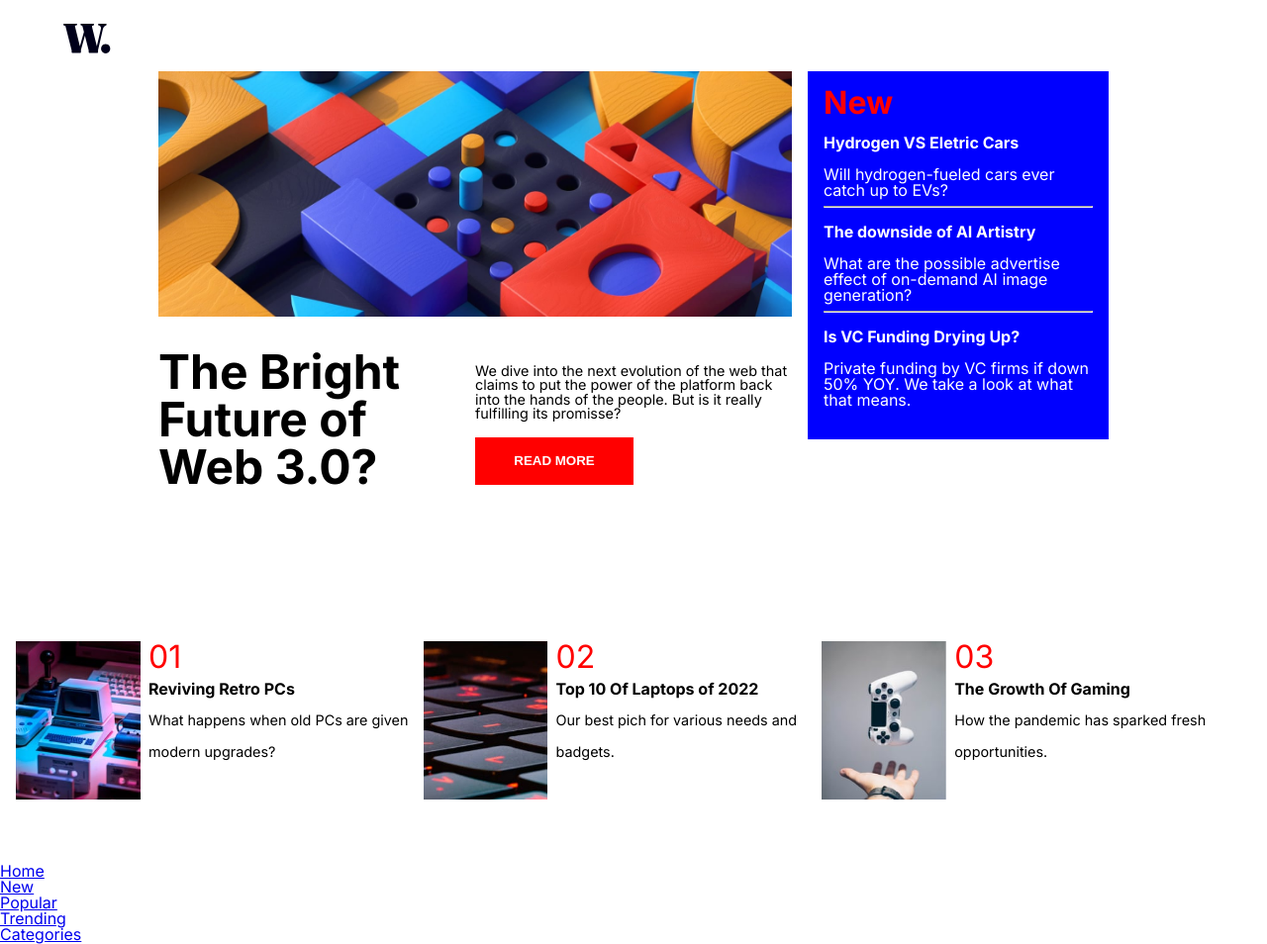
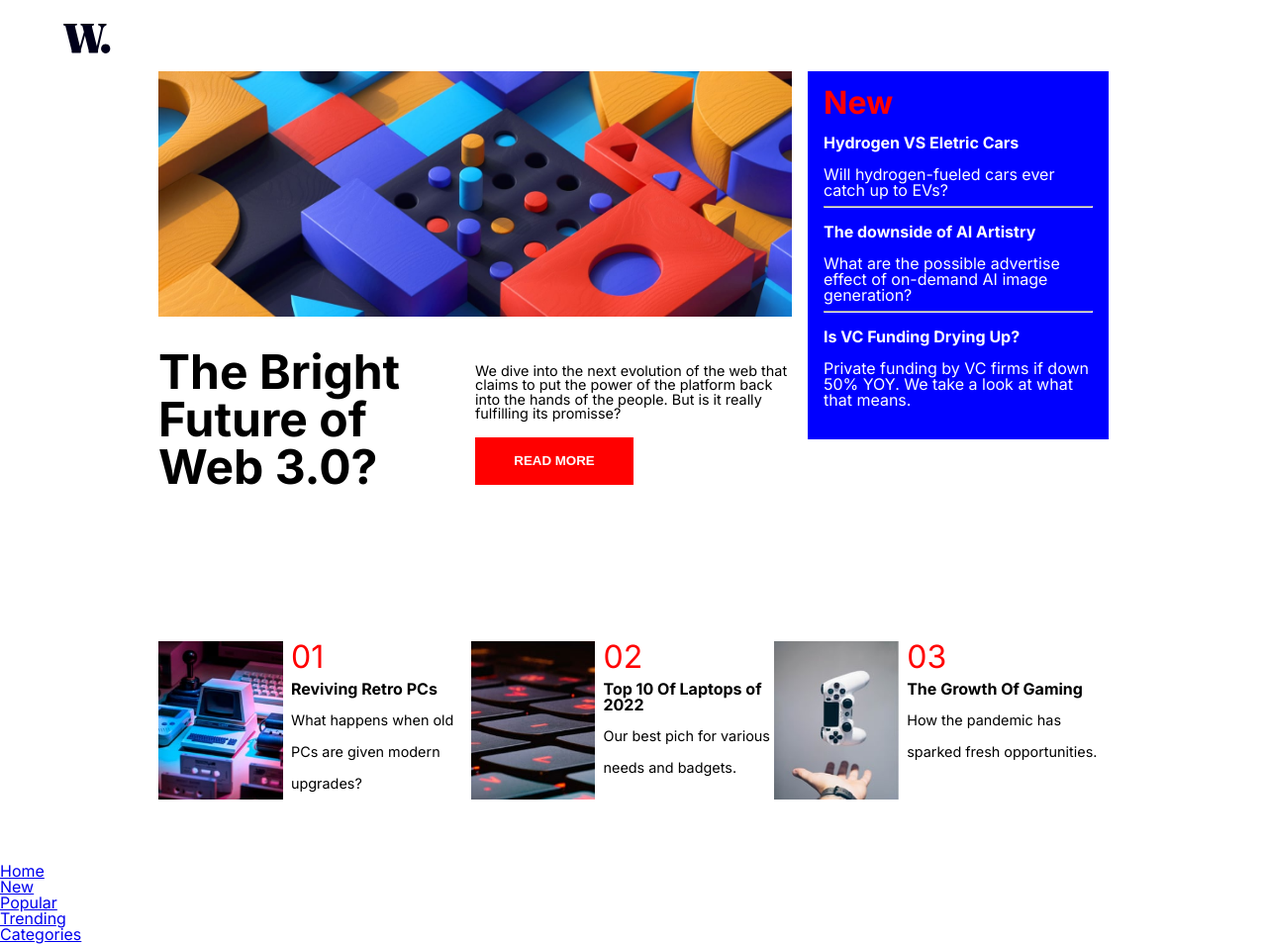
Before and after one commit to gabrielestefono/pagina_noticias, a plain HTML site: page index.html in a window 1280 px wide. Shown: the whole page at 99% size. Drawn offline with Linux system fonts and the light colour scheme.

Commit message:
26/12/2022 1º Commit

```diff
--- a/assets/css/most-readed.css
+++ b/assets/css/most-readed.css
@@ -47,6 +47,7 @@
     .mostreaded{
         display: grid;
         grid-template-columns: repeat(3, auto);
+        width: calc((100vw / 4) * 3);
     }
 
     .mostreaded__block--image{
```
